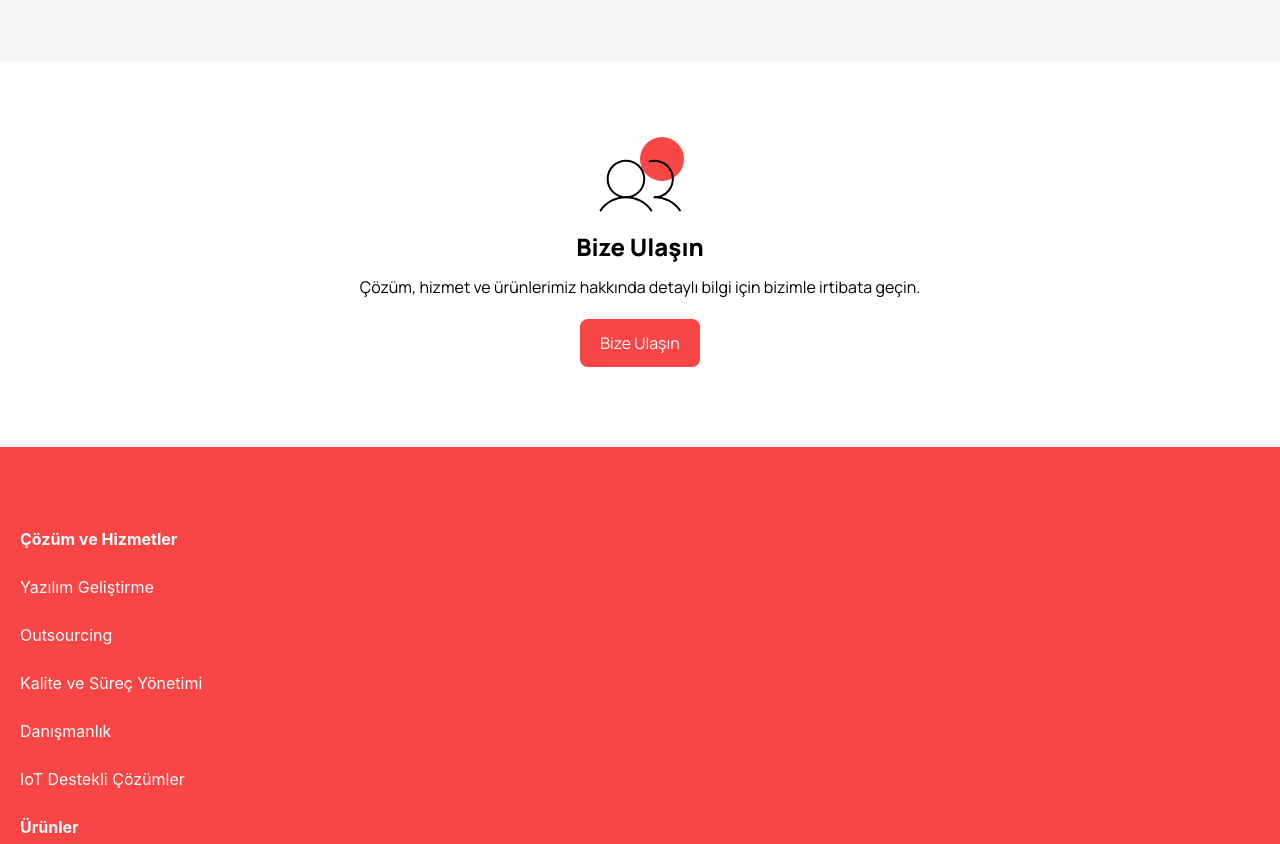
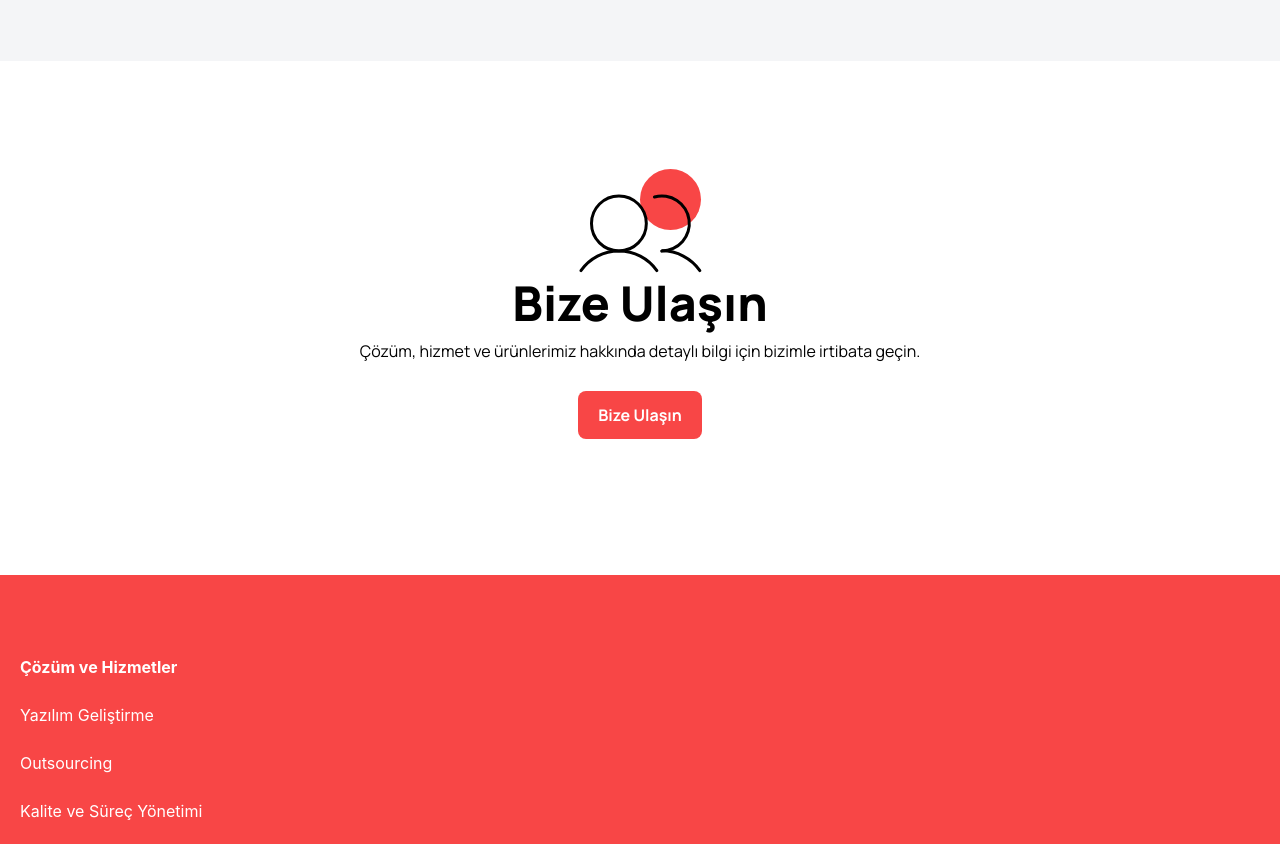
Before and after one commit to MaksymYatsun/it-landing-page, a website: page src/index.html in a window 1280 px wide. Shown: the part 3675-4519 px from the top of the page. Drawn offline with nearby package versions, Linux system fonts and the light colour scheme; files that its build step writes are made by us from their sources; files whose address does not match are found by name.

Commit message:
sixth section lg layout

```diff
--- a/src/index.html
+++ b/src/index.html
@@ -316,11 +316,11 @@
             </div>
         </section>
         <section class="text-center">
-            <div class="container px-5 mx-auto pt-20 pb-10">
+            <div class="container px-5 mx-auto pt-20 lg:pt-32 pb-10 lg:pb-24">
                 <div class="mb-10">
                     <div
-                        class="relative before:w-11 before:h-11 before:bg-primary-orange before:block before:rounded-full before:absolute before:-z-10 before:left-1/2 before:-top-1">
-                        <svg class="mx-auto" xmlns="http://www.w3.org/2000/svg" width="90" height="90"
+                        class="relative before:w-11 before:h-11 before:lg:w-[61px] before:lg:h-[61px] before:bg-primary-orange before:block before:rounded-full before:absolute before:-z-10 before:left-1/2 before:-top-5">
+                        <svg class="mx-auto lg:scale-150" xmlns="http://www.w3.org/2000/svg" width="90" height="90"
                             viewBox="0 0 90 90" fill="none">
                             <path
                                 d="M30.9377 56.25C41.0342 56.25 49.219 48.0652 49.219 37.9688C49.219 27.8723 41.0342 19.6875 30.9377 19.6875C20.8413 19.6875 12.6565 27.8723 12.6565 37.9688C12.6565 48.0652 20.8413 56.25 30.9377 56.25Z"
@@ -336,9 +336,9 @@
                                 stroke="black" stroke-width="2" stroke-linecap="round" stroke-linejoin="round"></path>
                         </svg>
                     </div>
-                    <h3 class="font-extrabold text-2xl mb-3">Bize Ulaşın</h3>
-                    <p class="mb-5">Çözüm, hizmet ve ürünlerimiz hakkında detaylı bilgi için bizimle irtibata geçin.</p>
-                    <button class="bg-primary-orange text-white rounded-lg py-3 px-5">Bize Ulaşın</button>
+                    <h3 class="font-extrabold text-2xl mb-3 lg:text-5xl">Bize Ulaşın</h3>
+                    <p class="mb-5 lg:mb-7">Çözüm, hizmet ve ürünlerimiz hakkında detaylı bilgi için bizimle irtibata geçin.</p>
+                    <button class="bg-primary-orange text-white rounded-lg py-3 px-5 font-semibold">Bize Ulaşın</button>
                 </div>
             </div>
         </section>
```
